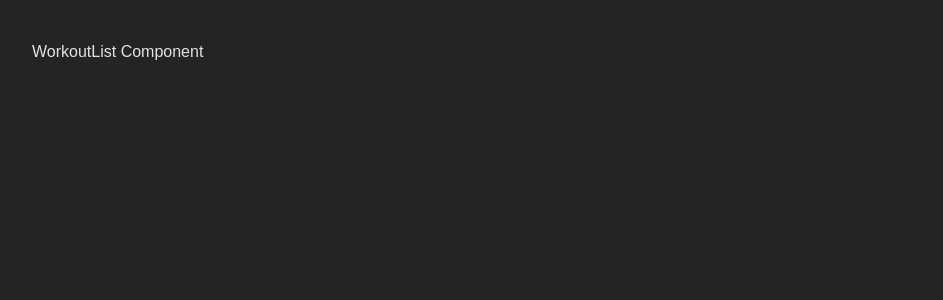
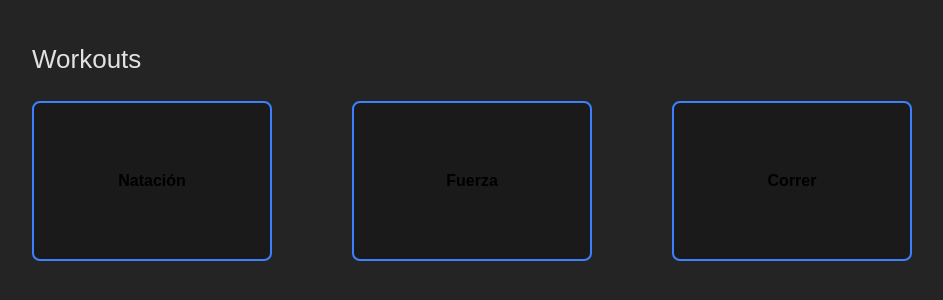
Before and after one commit to Dan3410/MyFitness, a React (Vite) app in the folder react/: page /workout in a window 1280 px wide. Shown: the top 300 px of the page, without its empty margins (8-951 px from the left). Built offline with nearby package versions, Linux system fonts and the light colour scheme.

Commit message:
feat: added edit profile java and started workout list

```diff
--- a/react/src/pages/health/profile/profile.tsx
+++ b/react/src/pages/health/profile/profile.tsx
@@ -1,4 +1,4 @@
-import { ChangeEvent, FC, FormEvent, useEffect, useState } from 'react';
+import { ChangeEvent, FC, useEffect, useState } from 'react';
 import { ComponentTheme } from '../../../themes/enums';
 import { WEIGHTUNIT } from '../../../models/weightUnit';
 import { HEIGHTUNIT } from '../../../models/heightUnit';
@@ -81,9 +81,10 @@ const Profile: FC<ProfileProps> = () => {
   const handleSubmit = (event: React.FormEvent<HTMLFormElement>) => {
     event.preventDefault()
     profileService.editUserData('123', form).then((userData: User) => {
+      console.log(userData)
+      setForm(userData)
+      setOriginalData(userData)
       setEdit(false)
-      setForm(userData)
-      setForm(originalData)
     })
   }
 
--- a/react/src/pages/home/home.tsx
+++ b/react/src/pages/home/home.tsx
@@ -25,7 +25,7 @@ const Home: FC<HomeProps> = () => {
     {
       name: "Rutinas de ejercicios",
       description: "Para ver tus entrenamientos, hace click aquí",
-      disabled: true,
+      disabled: false,
       buttonTheme: ComponentTheme.workout,
       redirectFunction: redirectToWorkoutList
     },
--- a/react/src/pages/workout/workoutList/workoutList.module.scss
+++ b/react/src/pages/workout/workoutList/workoutList.module.scss
@@ -1 +1,33 @@
-.workoutList {}
+.workoutList {
+    .categoriesContainer {
+        display: grid;
+        grid-template-columns: repeat(4, 1fr);
+        column-gap: 80px;
+
+        :hover {
+            background-color: rgb(80, 80, 80) !important;
+        }
+
+        .category {
+            width: 100%;
+            height: 160px;
+            justify-content: center;
+            text-align: center;
+            display: flex;
+            border: 2px #3c80ffff solid;
+            border-radius: 8px;
+            align-items: center;
+            transition: background-color 0.3s ease-out 0s;
+
+
+
+            label {
+                margin: auto;
+                font-weight: 600;
+                cursor: inherit;
+            }
+
+
+        }
+    }
+}
--- a/react/src/pages/workout/workoutList/workoutList.tsx
+++ b/react/src/pages/workout/workoutList/workoutList.tsx
@@ -1,12 +1,32 @@
 import React, { FC } from 'react';
 import styles from './workoutList.module.scss';
 
-interface WorkoutListProps {}
+interface WorkoutListProps { }
 
-const WorkoutList: FC<WorkoutListProps> = () => (
-  <div className="WorkoutList">
-    WorkoutList Component
-  </div>
-);
+const WorkoutList: FC<WorkoutListProps> = () => {
+  // Could be a list of categories first then it shows all workout of that category.
+  // Something like blocks
+  const CATEGORIES = [
+    { label: "Natación", value: 'swim' },
+    { label: "Fuerza", value: "gym" },
+    { label: "Correr", value: "run" }
+  ]
+
+  return (
+    <div className={styles.workoutList}>
+      <h2>
+        Workouts
+      </h2>
+      <div className={styles.categoriesContainer}>
+        {CATEGORIES.map((category: {label: string, value: string}) => (
+          <button className={styles.category}>
+            <label>{category.label}</label>
+          </button>
+        ))}
+
+      </div>
+    </div>
+  )
+};
 
 export default WorkoutList;
--- a/react/src/themes/workout.ts
+++ b/react/src/themes/workout.ts
@@ -1,7 +1,7 @@
 import type { ButtonTheme, InputTheme, TooltipTheme } from "./interfaces";
 
 export const workoutButtonTheme: ButtonTheme = {
-    textColor: '#000000',
+    textColor: '#fafafaff',
     backgroundColor: '#3c80ffff'
 }
 
```
Also changed, not shown: 2 other files (tests, documents, lock files or other folders).
